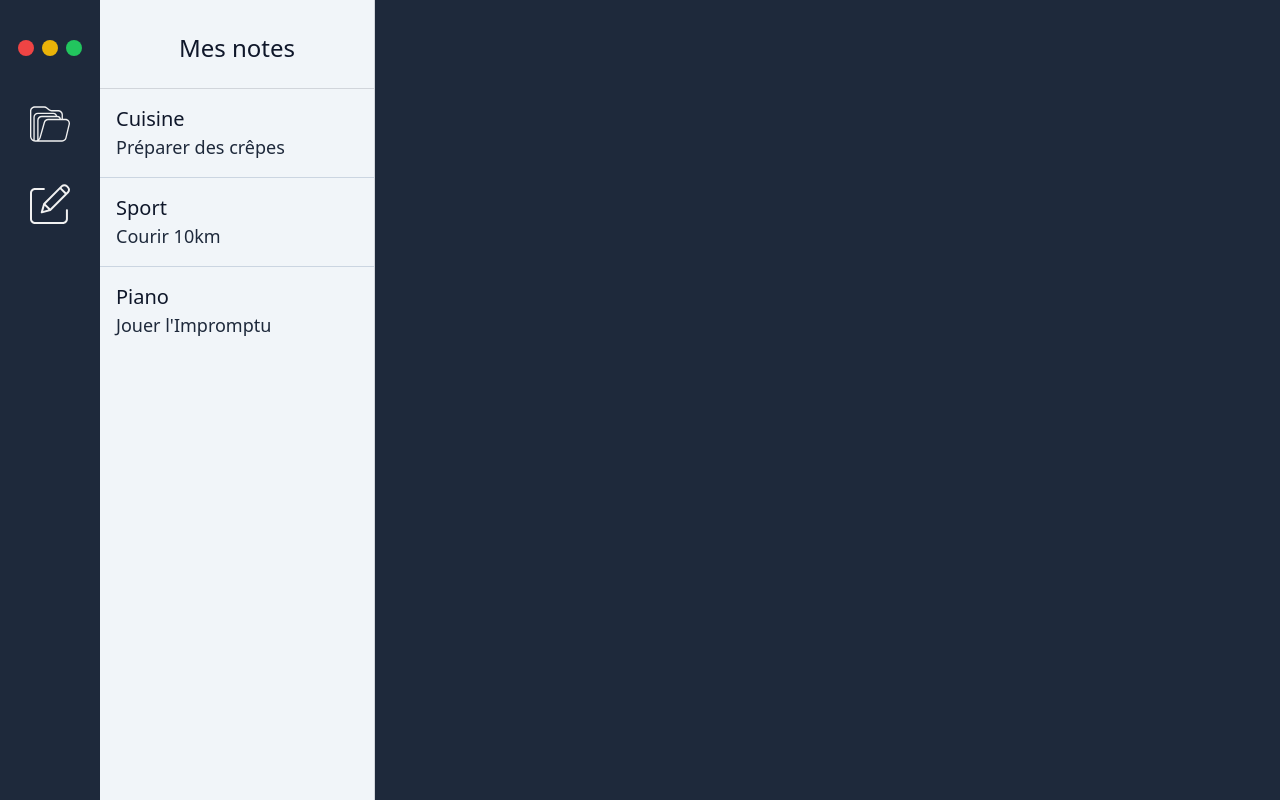
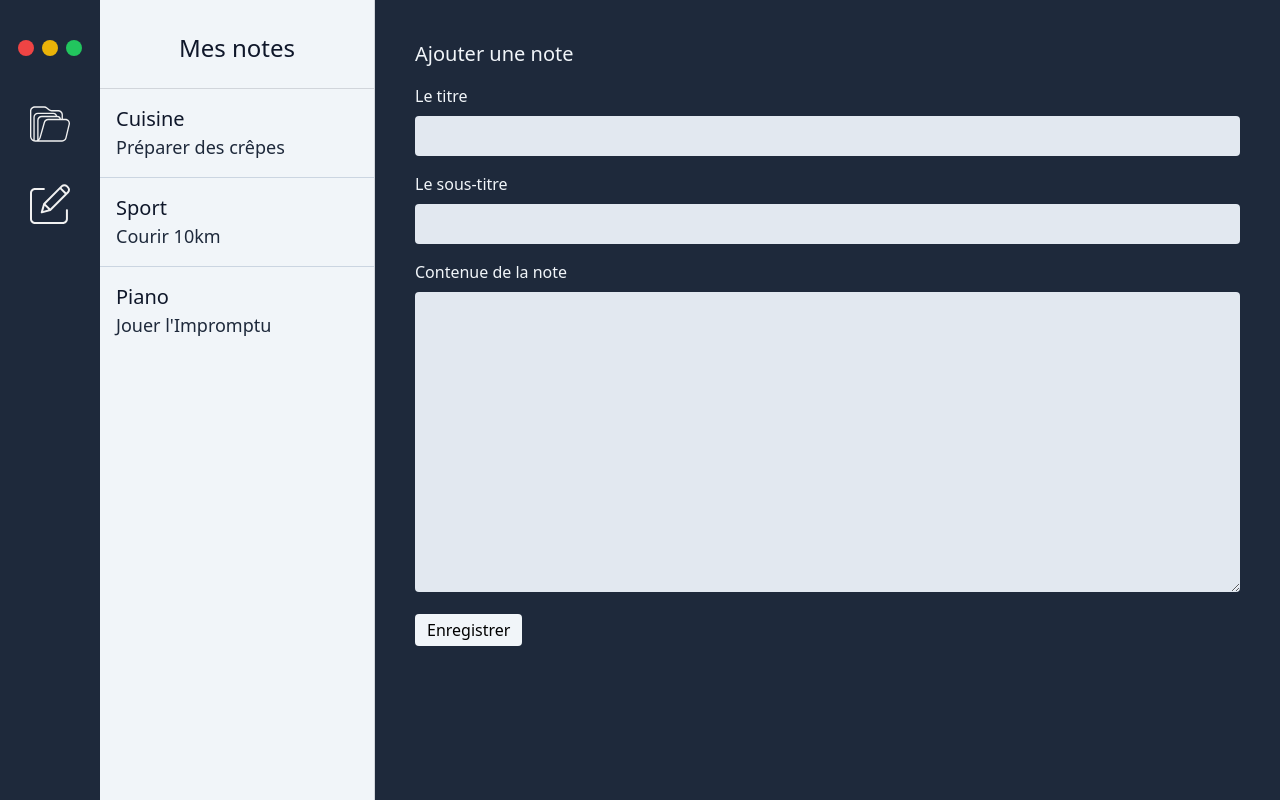
Before and after one commit to newdev-creator/react-note-app, a React (Vite) app: page /editer in a window 1280 px wide. Built offline with nearby package versions, Linux system fonts and the light colour scheme.

Commit message:
FEAT: edit

```diff
--- a/src/App.jsx
+++ b/src/App.jsx
@@ -5,6 +5,7 @@ import NotesList from "./components/NotesList";
 import Sidebar from "./components/Sidebar";
 import SideNotes from "./components/SideNotes";
 import DisplayNote from "./components/DisplayNote";
+import Edit from "./components/Edit";
 
 function App() {
   const dispatch = useDispatch();
@@ -22,6 +23,8 @@ function App() {
         <SideNotes />
         <Routes>
           <Route path="/" element={<NotesList />} />
+          <Route path="/editer" element={<Edit />} />
+          <Route path="/editer/:id" element={<Edit />} />
           <Route path="/note/:id" element={<DisplayNote />} />
         </Routes>
       </BrowserRouter>
--- /dev/null
+++ b/src/components/Edit.jsx
@@ -0,0 +1,79 @@
+import React from "react";
+import { useState, useEffect } from "react";
+import { useSelector, useDispatch } from "react-redux";
+
+export default function Edit() {
+  const [inputsStates, setInputsStates] = useState({
+    title: "",
+    subtitle: "",
+    bodyText: "",
+  });
+  const [showValidation, setShowValidation] = useState({
+    title: false,
+    subtitle: false,
+    bodyText: false,
+  });
+
+  return (
+    <div className="w-full p-10">
+      <p className="text-slate-100 text-xl mb-4">Ajouter une note</p>
+
+      <form>
+        <label className="mb-2 block text-slate-100" htmlFor="title">
+          Le titre
+        </label>
+        <input
+          onChange={(e) =>
+            setInputsStates({ ...inputsStates, title: e.target.value })
+          }
+          className="p-2 text-md block w-full rounded bg-slate-200"
+          value={inputsStates.title}
+          type="text"
+          id="title"
+          spellCheck="false"
+        />
+        {showValidation.title && (
+          <p className="text-red-400 mb-2">Veuillez renseigner un titre.</p>
+        )}
+
+        <label className="mb-2 mt-4 block text-slate-100" htmlFor="subtitle">
+          Le sous-titre
+        </label>
+        <input
+          onChange={(e) =>
+            setInputsStates({ ...inputsStates, subtitle: e.target.value })
+          }
+          className="p-2 text-md block w-full rounded bg-slate-200"
+          value={inputsStates.subtitle}
+          type="text"
+          id="subtitle"
+          spellCheck="false"
+        />
+        {showValidation.subtitle && (
+          <p className="text-red-400 mb-2">
+            Veuillez renseigner un sous-titre.
+          </p>
+        )}
+
+        <label className="mb-2 mt-4 block text-slate-100" htmlFor="bodyText">
+          Contenue de la note
+        </label>
+        <textArea
+          onChange={(e) =>
+            setInputsStates({ ...inputsStates, bodyText: e.target.value })
+          }
+          className="w-full min-h-[300px] p-2 rounded bg-slate-200"
+          value={inputsStates.bodyText}
+          id="bodyText"
+          spellCheck="false"
+        ></textArea>
+        {showValidation.bodyText && (
+          <p className="text-red-400 mb-2">Veuillez écrire du contenue.</p>
+        )}
+        <button className="mt-4 px-3 py-1 bg-slate-100 rounded">
+          Enregistrer
+        </button>
+      </form>
+    </div>
+  );
+}
```
